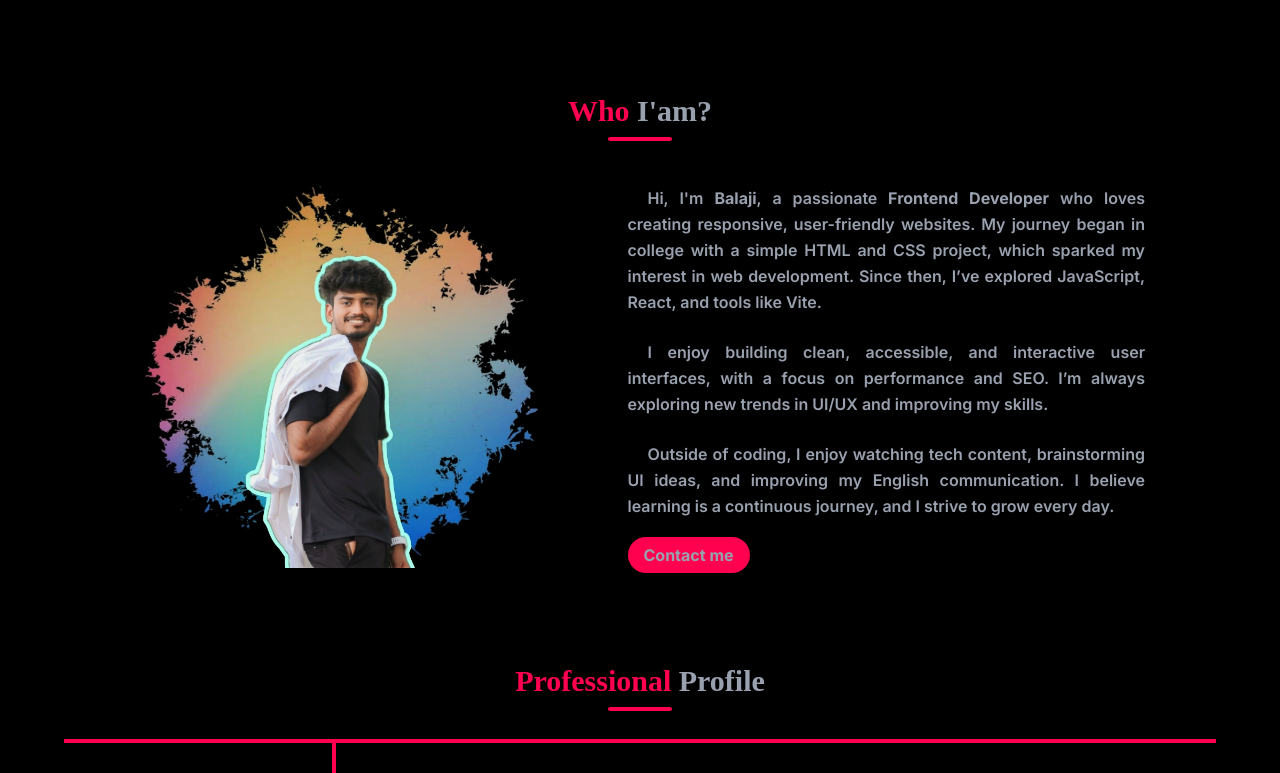
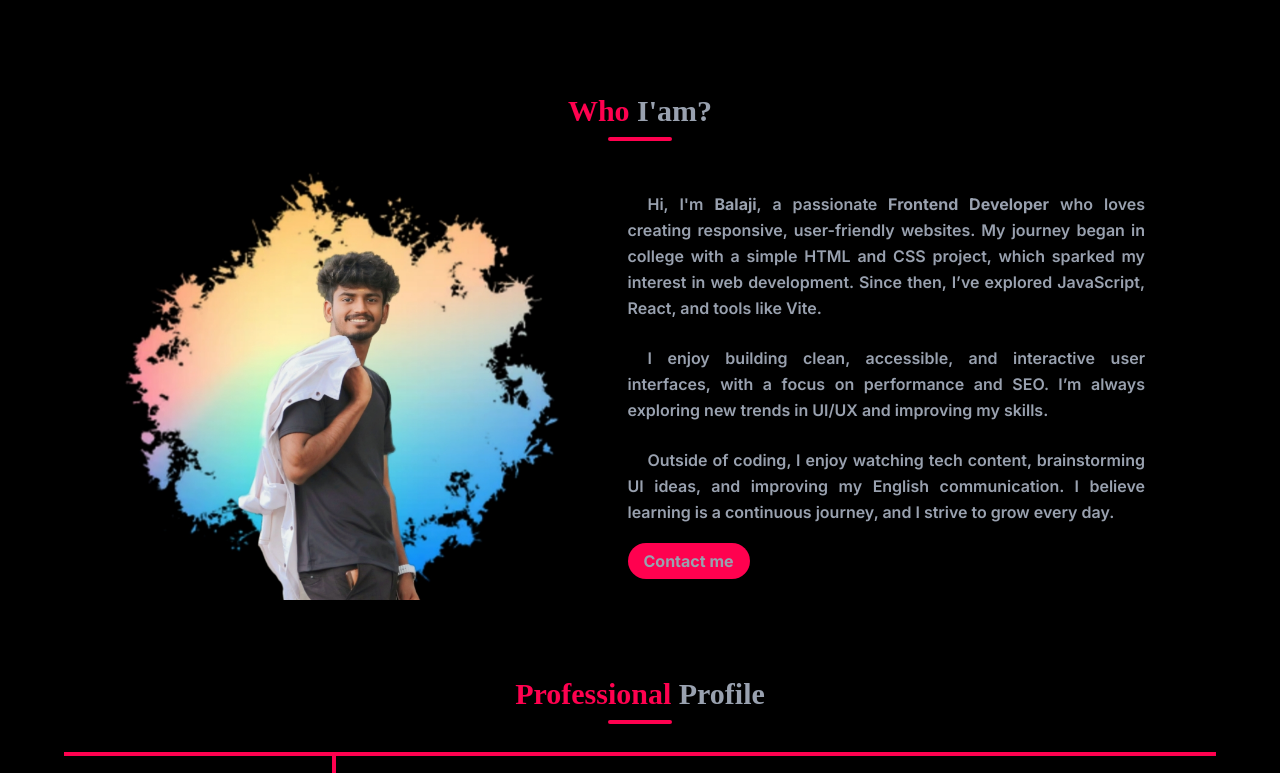
Before and after one commit to Balaji-2431/myportfolio, a React (Vite) app: page / in a window 1280 px wide. Shown: the part 735-1508 px from the top of the page. Built offline with nearby package versions, Linux system fonts and the light colour scheme; a web font is replaced by a local one.

Commit message:
About updated

```diff
--- a/src/components/About/About.jsx
+++ b/src/components/About/About.jsx
@@ -1,5 +1,5 @@
 import React from 'react'
-import aboutImg from '../../assets/aboutImg.webp'
+import aboutImg from '../../assets/aboutImage.webp'
 import LazyLoading from '../Lazyloding/LazyLoading'
 import ScrollFade from '../Animation/ScrollFade'
 import SectionTitle from '../SectionTitle/SectionTitle'
@@ -18,7 +18,7 @@ const About = () => {
                     <ScrollFade direction={"left"}>
                     <div className="overflow-hidden flex md:h-auto h-[400px] w-full justify-center items-center">
                         <LazyLoading
-                            className='h-full w-[400px]'
+                            className='xs:h-full xs:w-auto w-[300px] h-[288px]'
                             src={aboutImg}
                             alt="About image"
                         >
```
